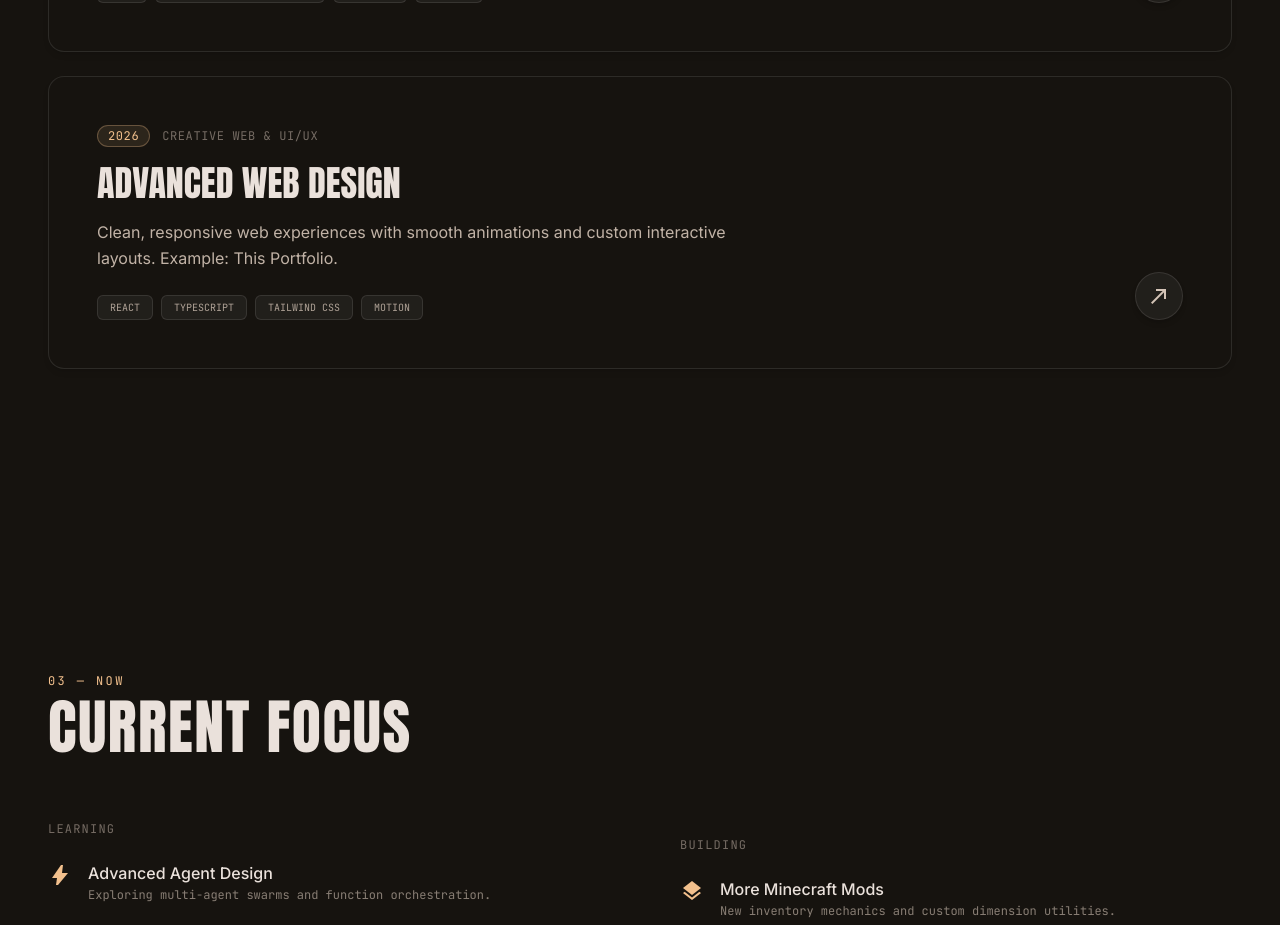
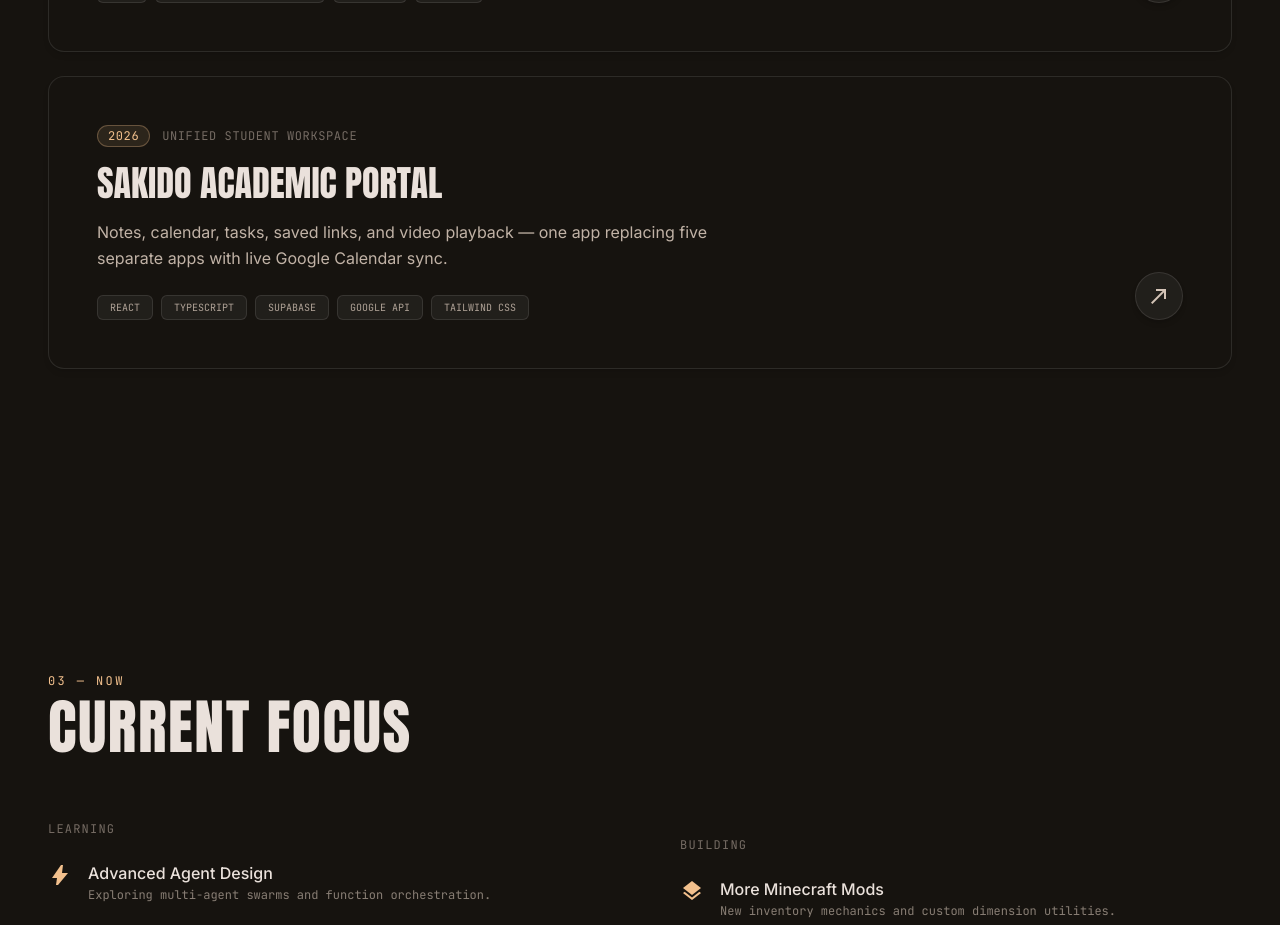
Before and after one commit to antaripnandi/Portfolio, a React (Vite) app: page / in a window 1280 px wide. Shown: the part 3200-4125 px from the top of the page. Built offline with nearby package versions, Linux system fonts and the light colour scheme.

Commit message:
feat: add Sakido Academic Portal project card with live URL link

```diff
--- a/src/components/ProjectModal.tsx
+++ b/src/components/ProjectModal.tsx
@@ -179,12 +179,23 @@ export const ProjectModal: React.FC<ProjectModalProps> = ({ project, onClose })
 
           {/* Action Links */}
           <div className="flex flex-wrap gap-4 pt-4 border-t border-white/10">
+            {project.liveUrl && (
+              <a
+                href={project.liveUrl}
+                target="_blank"
+                rel="noreferrer"
+                className="px-4 py-2.5 bg-[#f2c08d] hover:bg-[#d4a574] text-[#16130f] font-mono-tech text-xs uppercase font-bold rounded-lg transition flex items-center gap-2 shadow-xs"
+              >
+                <span>Launch Live Website</span>
+                <span className="material-symbols-outlined text-sm">north_east</span>
+              </a>
+            )}
             {project.githubUrl && (
               <a
                 href={project.githubUrl}
                 target="_blank"
                 rel="noreferrer"
-                className="px-4 py-2.5 bg-[#d4a574] hover:bg-[#f2c08d] text-[#16130f] font-mono-tech text-xs uppercase font-bold rounded-lg transition flex items-center gap-2"
+                className="px-4 py-2.5 bg-white/10 hover:bg-white/20 text-[#eae1db] font-mono-tech text-xs uppercase font-bold rounded-lg transition flex items-center gap-2 border border-white/10"
               >
                 <span>View on Github</span>
                 <span className="material-symbols-outlined text-sm">north_east</span>
--- a/src/data/portfolioData.ts
+++ b/src/data/portfolioData.ts
@@ -148,22 +148,24 @@ export const PROJECTS_DATA: Project[] = [
     demoType: 'minecraft-mod'
   },
   {
-    id: 'advanced-web-design',
-    title: 'ADVANCED WEB DESIGN',
+    id: 'sakido',
+    title: 'SAKIDO ACADEMIC PORTAL',
     year: '2026',
-    category: 'CREATIVE WEB & UI/UX',
-    description: 'Clean, responsive web experiences with smooth animations and custom interactive layouts. Example: This Portfolio.',
-    tags: ['React', 'TypeScript', 'Tailwind CSS', 'Motion'],
-    longDescription: 'A showcase of creative web design and interactive UI — including this portfolio website. Built with dark typography, smooth hover micro-interactions, 3D tilt cards, and a music marquee.',
+    category: 'UNIFIED STUDENT WORKSPACE',
+    description: 'Notes, calendar, tasks, saved links, and video playback — one app replacing five separate apps with live Google Calendar sync.',
+    tags: ['React', 'TypeScript', 'Supabase', 'Google API', 'Tailwind CSS'],
+    longDescription: 'Sakido is a unified student productivity workspace combining class schedules, assignment tracking, in-app video playback, markdown notes, and live 2-way Google Calendar API synchronization.',
     features: [
-      'Featured Example: This personal portfolio website',
-      'Interactive 3D tilt cards with mouse spotlight effects',
-      'Smooth music marquee with hover pause and fluid physics',
-      'Clean project detail modals with background scroll locking',
-      'Fully responsive layout built for all screen sizes'
+      'Live 2-Way Google Calendar API event & milestone synchronization',
+      'Apple-style hourly timetable view with live red current-time indicator',
+      'In-App video player modal for YouTube & Vimeo Watch Later resources',
+      'Integrated course notes, grade average calculator, and quick task filter',
+      'Interactive day inspector modal and verified user workspace profile'
     ],
-    architecture: 'React 19 · TypeScript · Motion · Tailwind CSS',
-    githubUrl: 'https://github.com/antaripnandi'
+    architecture: 'React 19 · TypeScript · Supabase Auth · Google Calendar v3 API · Vite',
+    githubUrl: 'https://github.com/antaripnandi/Sakido',
+    liveUrl: 'https://sakidoapp.vercel.app',
+    demoType: 'sakido-portal'
   }
 ];
 
--- a/src/types.ts
+++ b/src/types.ts
@@ -22,8 +22,9 @@ export interface Project {
   features?: string[];
   architecture?: string;
   githubUrl?: string;
+  liveUrl?: string;
   modrinthUrl?: string;
-  demoType?: 'interactive-sudoku' | 'openclaw-agent' | 'minecraft-mod';
+  demoType?: 'interactive-sudoku' | 'openclaw-agent' | 'minecraft-mod' | 'sakido-portal';
 }
 
 export interface Interest {
```
Also changed, not shown: 2 other files (tests, documents, lock files or other folders).
